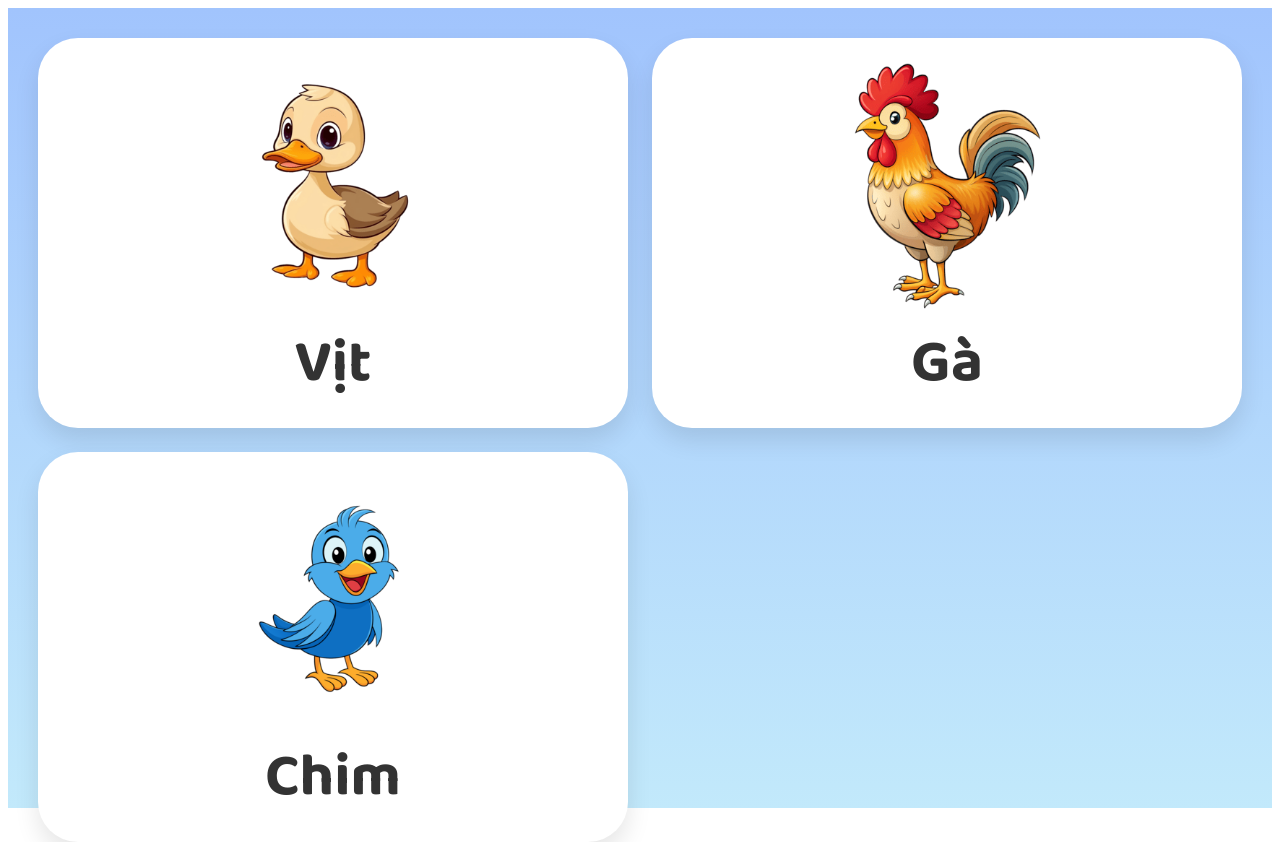
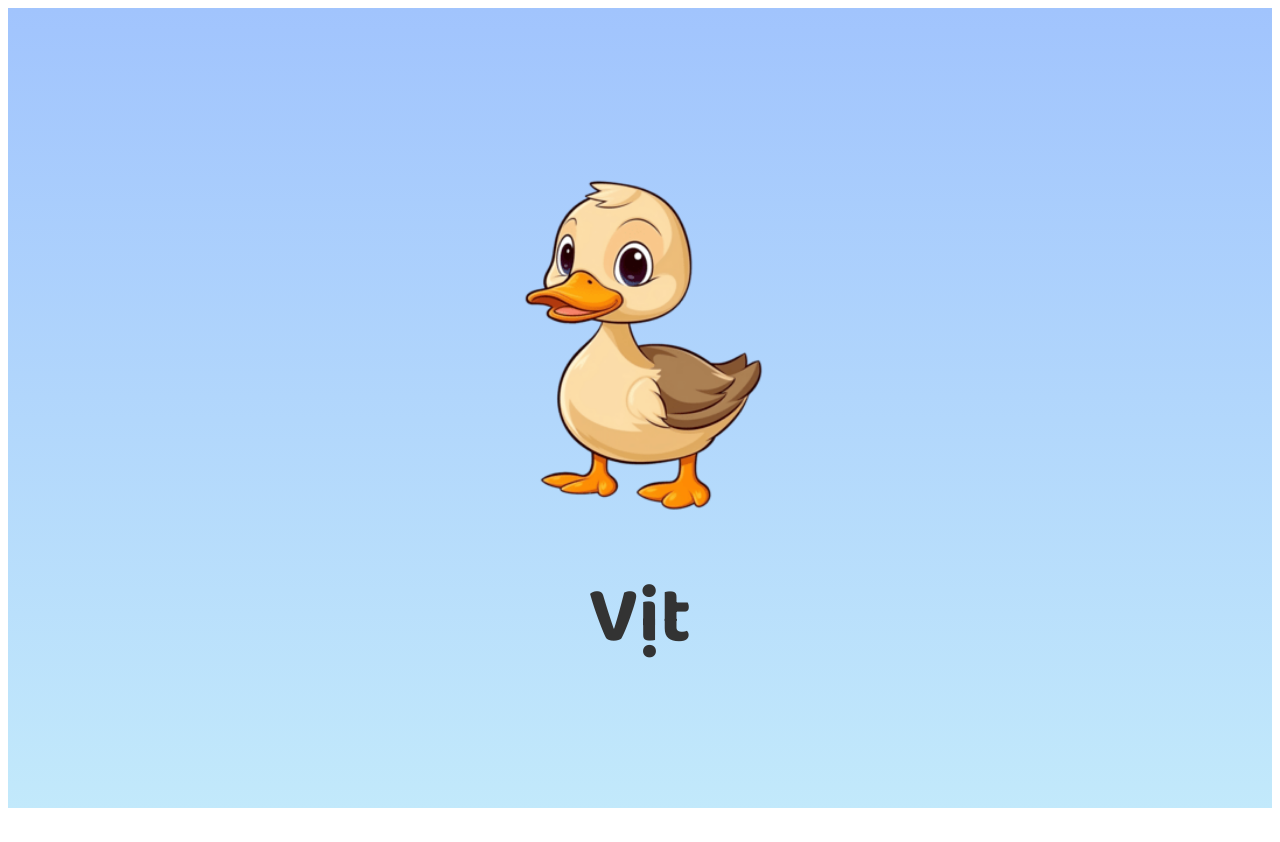
Before and after one commit to phunguyen321/game-sound, an Angular app: page /sound in a window 1280 px wide. After the commit the page ends 816 px from the top, so only its background shows below. Built offline with nearby package versions, Linux system fonts and the light colour scheme.

Commit message:
update css

```diff
--- a/src/app/play-sound/play-sound.html
+++ b/src/app/play-sound/play-sound.html
@@ -1,15 +1,19 @@
-<div class="sound-board">
-  @for (animal of animals; track animal.id) {
-    <div
-      class="animal-card"
-      (click)="playSound(animal.id)"
-      [class.active]="currentPlaying === animal.id"
-    >
-      <img [src]="animal.image" [alt]="animal.name" class="animal-img" />
+<div
+  class="flashcard-container"
+  (touchstart)="onTouchStart($event)"
+  (touchmove)="onTouchMove($event)"
+  (touchend)="onTouchEnd()"
+>
+  <div
+    class="flashcard"
+    [style.transform]="transformStyle"
+    [class.touching]="isTouching"
+    (click)="onTap()"
+  >
+    <img [src]="currentAnimal.image" [alt]="currentAnimal.name" class="animal-img" />
 
-      <div class="animal-name">
-        {{ animal.name }}
-      </div>
+    <div class="animal-name">
+      {{ currentAnimal.name }}
     </div>
-  }
+  </div>
 </div>
--- a/src/app/play-sound/play-sound.scss
+++ b/src/app/play-sound/play-sound.scss
@@ -46,12 +46,6 @@
   object-fit: contain;
 }
 
-.animal-name {
-  font-size: 60px;
-  font-weight: bold;
-  color: #333;
-}
-
 @media (max-width: 768px) {
   .sound-board {
     grid-template-columns: repeat(2, 1fr);
@@ -71,3 +65,125 @@
 .animal-card:active .animal-img {
   transform: rotate(-5deg) scale(1.1);
 }
+
+.flashcard {
+  height: 100vh;
+  width: 100%;
+  display: flex;
+  flex-direction: column;
+  justify-content: center;
+  align-items: center;
+
+  background: linear-gradient(to bottom, #a1c4fd, #c2e9fb);
+
+  user-select: none;
+  -webkit-tap-highlight-color: transparent;
+
+  transition: transform 0.2s ease;
+}
+
+.flashcard:active {
+  transform: scale(0.95);
+}
+
+.animal-img {
+  width: 65%;
+  max-width: 420px;
+  height: auto;
+  object-fit: contain;
+
+  transition: transform 0.2s ease;
+}
+
+.flashcard:active .animal-img {
+  transform: scale(1.1) rotate(-5deg);
+}
+
+.animal-name {
+  font-size: 80px;
+  font-weight: bold;
+  color: #333;
+  font-family: 'Baloo 2', cursive;
+}
+
+.flashcard-container {
+  overflow: hidden;
+  height: 100vh;
+  width: 100%;
+  background: linear-gradient(to bottom, #a1c4fd, #c2e9fb);
+}
+
+.flashcard {
+  height: 100%;
+  width: 100%;
+  display: flex;
+  flex-direction: column;
+  justify-content: center;
+  align-items: center;
+
+  transition:
+    transform 0.35s ease,
+    opacity 0.35s ease;
+}
+
+.slide-left {
+  transform: translateX(-100%);
+  opacity: 0;
+}
+
+.slide-right {
+  transform: translateX(100%);
+  opacity: 0;
+}
+
+.touching {
+  transform: scale(0.92);
+  background: rgba(255, 255, 255, 0.4);
+}
+.touching .animal-img {
+  transform: scale(1.1);
+  filter: drop-shadow(0 0 20px orange);
+}
+
+.animal-img {
+  width: 65%;
+  max-width: 420px;
+  transition: transform 0.2s ease;
+}
+
+.flashcard-container {
+  overflow: hidden;
+  height: 100vh;
+  width: 100%;
+  background: linear-gradient(to bottom, #a1c4fd, #c2e9fb);
+}
+
+.flashcard {
+  height: 100%;
+  width: 100%;
+
+  display: flex;
+  flex-direction: column;
+  justify-content: center;
+  align-items: center;
+
+  transition: transform 0.25s ease;
+}
+
+.flashcard.dragging {
+  transition: none;
+}
+
+.touching {
+  transform: scale(0.92);
+}
+
+.touching .animal-img {
+  transform: scale(1.1);
+  filter: drop-shadow(0 0 20px orange);
+}
+
+.animal-img {
+  width: 65%;
+  max-width: 420px;
+}
--- a/src/app/play-sound/play-sound.ts
+++ b/src/app/play-sound/play-sound.ts
@@ -9,7 +9,8 @@ import { CommonModule } from '@angular/common';
   styleUrl: './play-sound.scss',
 })
 export class PlaySound implements OnInit {
-  animals: Animal[] = [
+
+  animals = [
     { id: 'duck', name: 'Vịt', image: '/images/duck.png', sound: '/sounds/duck.mp3' },
     { id: 'chicken', name: 'Gà', image: '/images/chicken.png', sound: '/sounds/chicken.mp3' },
     { id: 'bird', name: 'Chim', image: '/images/bird.png', sound: '/sounds/bird.mp3' }
@@ -18,26 +19,97 @@ export class PlaySound implements OnInit {
   audios: Record<string, HTMLAudioElement> = {};
   currentPlaying: string | null = null;
 
-  ngOnInit(): void {
+  currentIndex = 0;
+
+  // 👇 swipe state
+  startX = 0;
+  currentX = 0;
+  isDragging = false;
+
+  isTouching = false;
+
+  ngOnInit() {
     this.animals.forEach(a => {
       this.audios[a.id] = new Audio(a.sound);
     });
   }
 
+  get currentAnimal() {
+    return this.animals[this.currentIndex];
+  }
+
+  get transformStyle() {
+    return `translateX(${this.currentX}px)`;
+  }
 
   playSound(id: string) {
     const audio = this.audios[id];
     if (!audio) return;
 
-    // pause audio đang phát
     if (this.currentPlaying && this.currentPlaying !== id) {
       this.audios[this.currentPlaying].pause();
     }
 
-    // reset + play
     audio.currentTime = 0;
     audio.play();
-
     this.currentPlaying = id;
   }
+
+  // 👆 TAP
+  onTap() {
+    if (this.isDragging) return; // tránh conflict
+
+    this.isTouching = true;
+    this.playSound(this.currentAnimal.id);
+
+    setTimeout(() => {
+      this.isTouching = false;
+    }, 200);
+  }
+
+  // 👉 SWIPE REALTIME
+  onTouchStart(event: TouchEvent) {
+    this.startX = event.touches[0].clientX;
+    this.isDragging = true;
+  }
+
+  onTouchMove(event: TouchEvent) {
+    const moveX = event.touches[0].clientX;
+    this.currentX = moveX - this.startX;
+  }
+
+  onTouchEnd() {
+    this.isDragging = false;
+
+    const threshold = 80;
+
+    if (this.currentX > threshold) {
+      this.prev();
+    } else if (this.currentX < -threshold) {
+      this.next();
+    }
+
+    // reset về giữa
+    this.currentX = 0;
+  }
+
+  next() {
+    this.stopCurrentAudio()
+    this.currentIndex = (this.currentIndex + 1) % this.animals.length;
+  }
+
+  prev() {
+    this.stopCurrentAudio()
+    this.currentIndex =
+      (this.currentIndex - 1 + this.animals.length) % this.animals.length;
+  }
+
+  stopCurrentAudio() {
+    if (this.currentPlaying) {
+      const audio = this.audios[this.currentPlaying];
+      audio.pause();
+      audio.currentTime = 0;
+      this.currentPlaying = null;
+    }
+  }
 }
```
